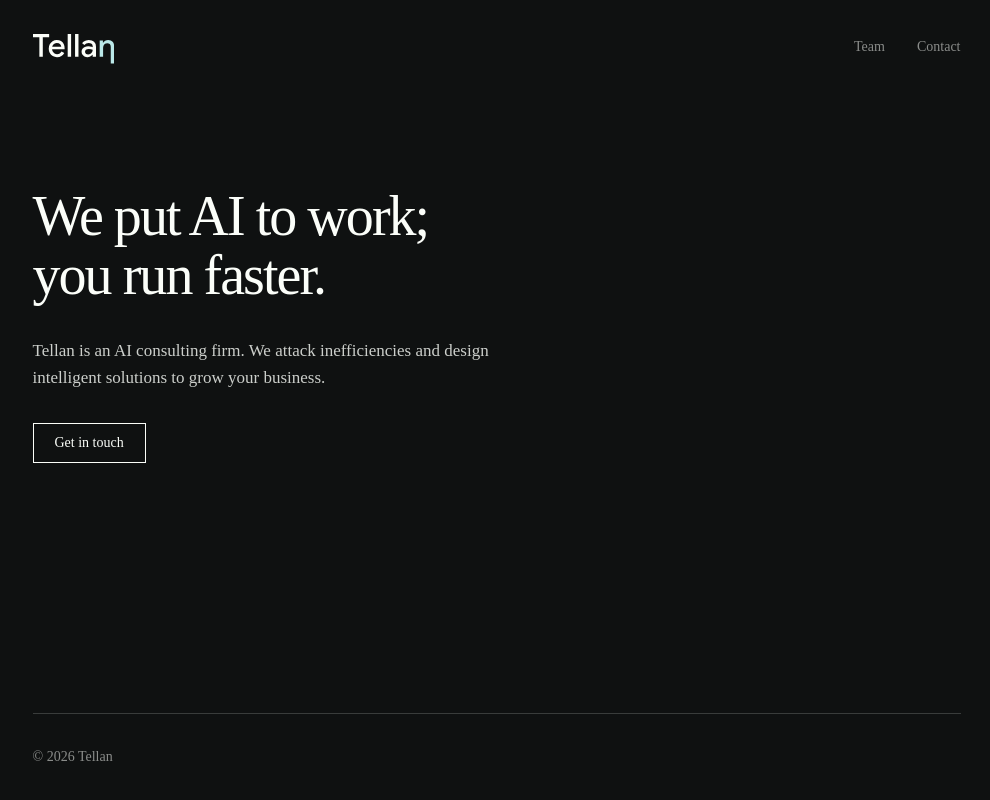
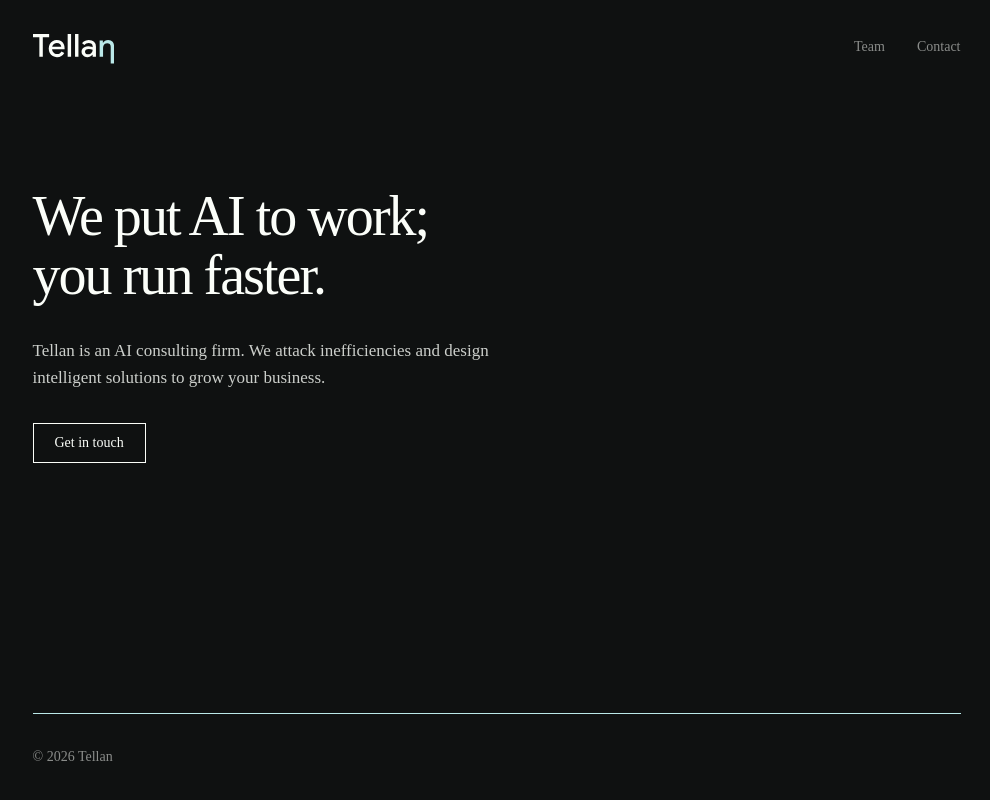
Before and after one commit to tellan-consulting/site, an Astro site: page / in a window 1280 px wide. Shown: the whole page, without its empty margins (136-1126 px from the left). Built offline with nearby package versions, Linux system fonts and the light colour scheme; Astro itself is replaced by a stand-in of ours.

Commit message:
feat: make bottom bar frozen-water

```diff
--- a/src/layouts/Base.astro
+++ b/src/layouts/Base.astro
@@ -107,17 +107,18 @@ const currentPath = Astro.url.pathname.replace(/\/$/, '') || '/';
   }
 
   .brand {
-    /* Logo viewBox is 62.52 × 22.73; size it by height and the width follows. */
-    --logo-height: 29.5px;
+    /* Logo viewBox is 62.52 × 22.73: letters from 0 to the baseline at 17.46, then the
+       η's descender below it. Size it by the letters' cap height. */
+    --logo-cap: 22.66px;
     display: inline-block;
-    /* The η's descender (5.27 of the 22.73 units) hangs below the baseline. Pull it out of
-       the header's vertical centring so the letters line up with the nav. */
-    margin-bottom: calc(var(--logo-height) * -5.27 / 22.73);
+    /* Pull the descender (5.27 units) out of the header's vertical centring so the
+       letters line up with the nav. */
+    margin-bottom: calc(var(--logo-cap) * -5.27 / 17.46);
   }
 
   .brand svg {
     width: auto;
-    height: var(--logo-height);
+    height: calc(var(--logo-cap) * 22.73 / 17.46);
     aspect-ratio: 62.52 / 22.73;
   }
 
@@ -146,7 +147,7 @@ const currentPath = Astro.url.pathname.replace(/\/$/, '') || '/';
   .site-footer {
     max-width: none;
     padding-block: var(--space-3);
-    border-top: 1px solid var(--ash-dark);
+    border-top: 1px solid var(--frozen-water);
     color: var(--ash);
     font-size: var(--step--1);
   }
```
